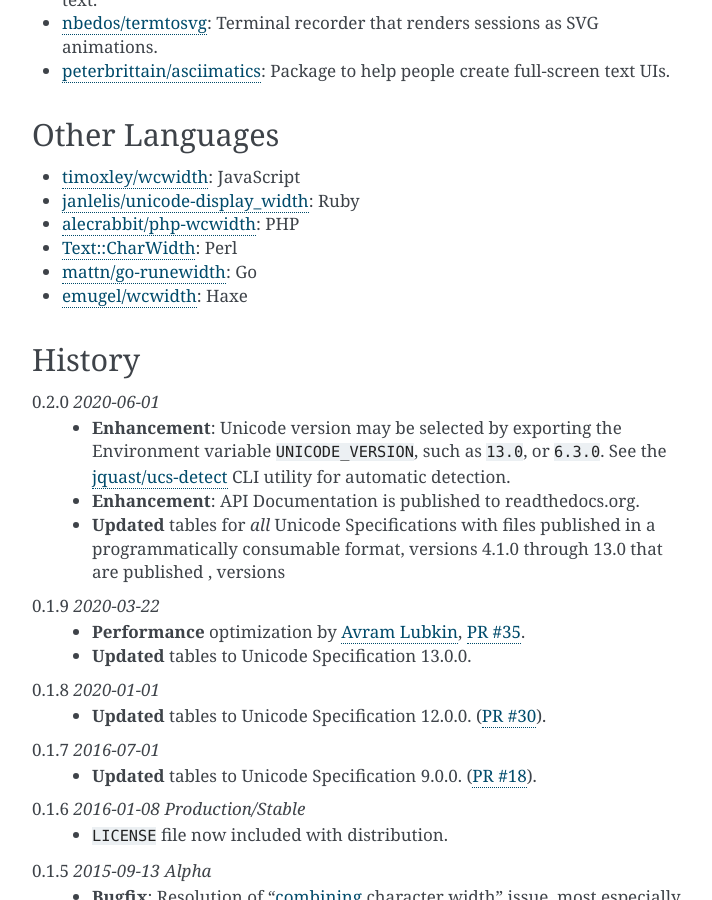
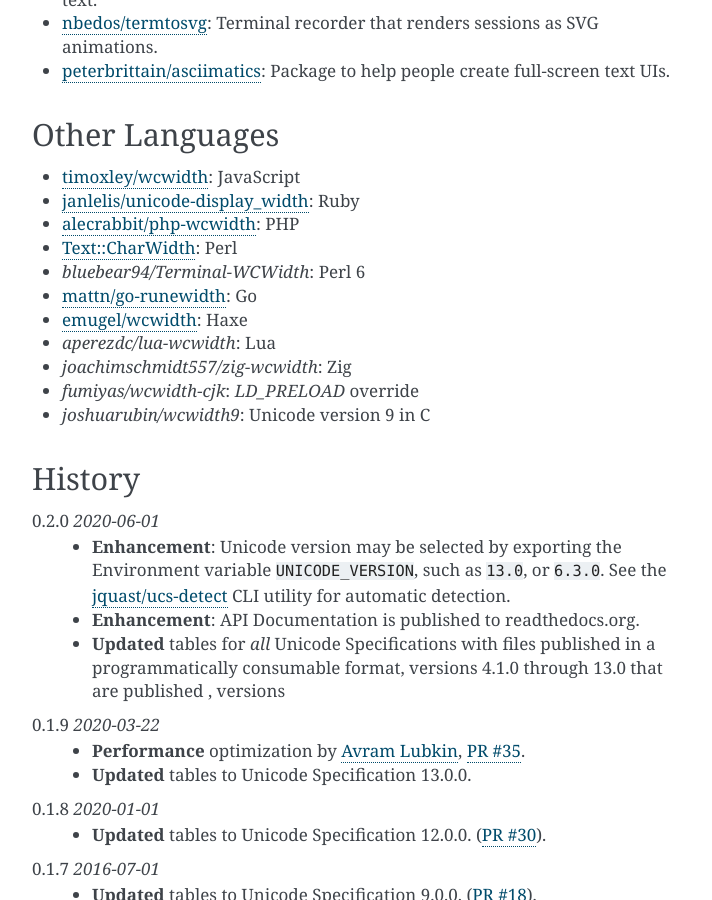
Before and after one commit to jquast/wcwidth, a Sphinx documentation site: the page built from docs/intro.rst, in a window 1280 px wide and 900 px high, scrolled down 3130 px. Shown: the whole window, without its empty margins (388-1100 px from the left). Built offline with Sphinx 7.4.7, drawn with Linux system fonts in a browser that asks for light colours.

Commit message:
recalibrating multi-dimensional composition

```diff
--- a/docs/intro.rst
+++ b/docs/intro.rst
@@ -157,8 +157,13 @@
 - `janlelis/unicode-display_width`_: Ruby
 - `alecrabbit/php-wcwidth`_: PHP
 - `Text::CharWidth`_: Perl
+- `bluebear94/Terminal-WCWidth`: Perl 6
 - `mattn/go-runewidth`_: Go
 - `emugel/wcwidth`_: Haxe
+- `aperezdc/lua-wcwidth`: Lua
+- `joachimschmidt557/zig-wcwidth`: Zig
+- `fumiyas/wcwidth-cjk`: `LD_PRELOAD` override
+- `joshuarubin/wcwidth9`: Unicode version 9 in C
 
 History
 -------
@@ -255,12 +260,15 @@
 .. _`LuminosoInsight/python-ftfy`: https://github.com/LuminosoInsight/python-ftfy
 .. _`alecrabbit/php-wcwidth`: https://github.com/alecrabbit/php-wcwidth
 .. _`Text::CharWidth`: https://metacpan.org/pod/Text::CharWidth
+.. _`bluebear94/Terminal-WCWidth`: https://github.com/bluebear94/Terminal-WCWidth
 .. _`mattn/go-runewidth`: https://github.com/mattn/go-runewidth
 .. _`emugel/wcwidth`: https://github.com/emugel/wcwidth
 .. _`jquast/ucs-detect`: https://github.com/jquast/ucs-detect
 .. _`Avram Lubkin`: https://github.com/avylove
 .. _`nbedos/termtosvg`: https://github.com/nbedos/termtosvg
 .. _`peterbrittain/asciimatics`: https://github.com/peterbrittain/asciimatics
+.. _`aperezdc/lua-wcwidth`: https://github.com/aperezdc/lua-wcwidth
+.. _`fumiyas/wcwidth-cjk`: https://github.com/fumiyas/wcwidth-cjk
 .. |pypi_downloads| image:: https://img.shields.io/pypi/dm/wcwidth.svg?logo=pypi
     :alt: Downloads
     :target: https://pypi.org/project/wcwidth/
```
